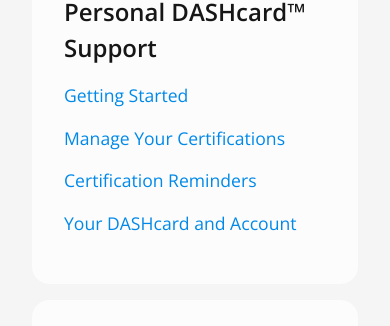
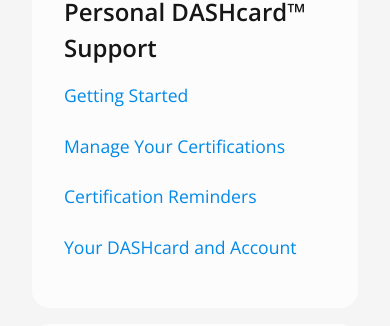
Before and after one commit to fastlinesafetytraining/accoric, a Next.js app: page /support in a window 390 px wide. Shown: the part 502-828 px from the top of the page. Built offline with nearby package versions, Linux system fonts and the light colour scheme; no server answers.

Commit message:
Refactor support page layout to use CSS Grid for better responsiveness and structure

```diff
--- a/styles/pages/support.module.scss
+++ b/styles/pages/support.module.scss
@@ -41,9 +41,14 @@
     ul {
       list-style: none;
       padding: 0;
-      columns: 3;
+      display: grid;
+      grid-template-columns: repeat(3, 1fr);
+      gap: var(--spacing-xs);
+      @media (max-width: 1024px) {
+        grid-template-columns: repeat(2, 1fr);
+      }
       @media (max-width: 767px) {
-        columns: 1;
+        grid-template-columns: repeat(1, 1fr);
       }
     }
     li {
```
